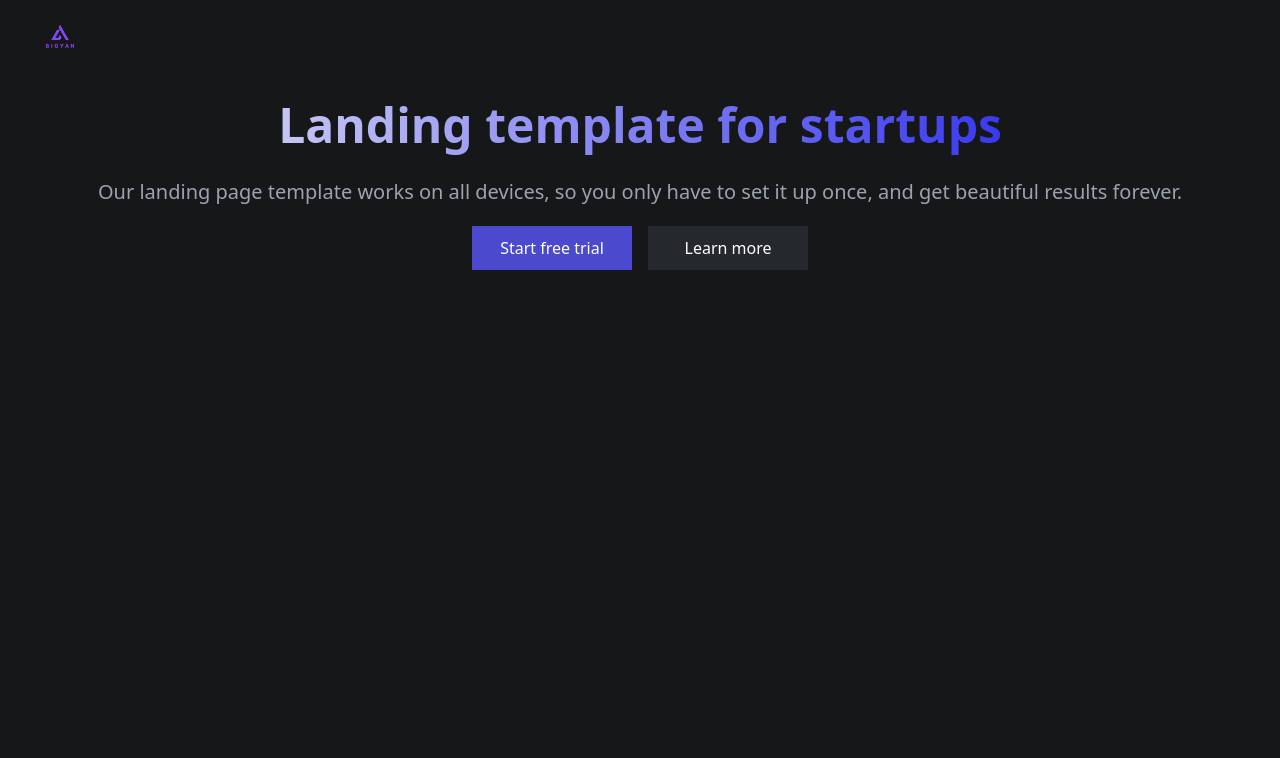
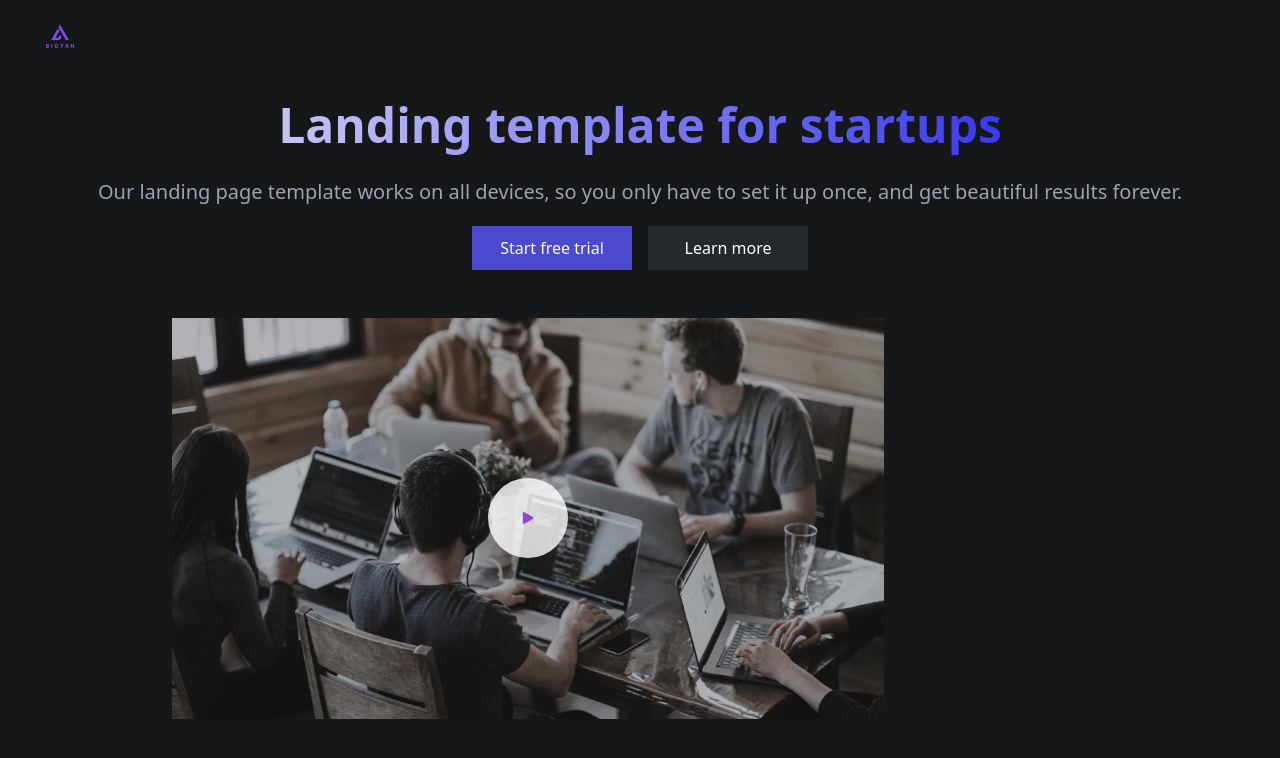
Before and after one commit to bigyan-sapkota/open-pro, a React (Vite) app: page / in a window 1280 px wide. Shown: the top 758 px of the page. Built offline with nearby package versions, Linux system fonts and the light colour scheme.

Commit message:
Completed hero section

```diff
--- a/src/Containers/Home.jsx
+++ b/src/Containers/Home.jsx
@@ -1,5 +1,7 @@
 import React from "react";
 import Button from "../Components/Button";
+import { hero } from "../assets/images";
+import { FaPlay } from "react-icons/fa";
 
 const Home = () => {
   return (
@@ -18,6 +20,13 @@ const Home = () => {
         <Button text="Start free trial" bgColor="#4B4ACF" />
         <Button text="Learn more" bgColor="#25282C" />
       </div>
+      <div className="relative mt-12 px-5 md:w-[1000px] md:px-36">
+        <img src={hero} alt="" />
+        <div className="absolute top-1/2 left-1/2 transform -translate-x-1/2 -translate-y-1/2 w-16 h-16 bg-white rounded-full opacity-80 cursor-pointer hover:opacity-70 md:w-20 md:h-20"></div>
+        <div className="absolute top-1/2 left-1/2 transform -translate-x-1/2 -translate-y-1/2 rounded-full opacity-80">
+          <FaPlay className="text-purple-700 w-3 h-3" />
+        </div>
+      </div>
     </div>
   );
 };
--- a/src/Containers/Navbar.jsx
+++ b/src/Containers/Navbar.jsx
@@ -1,4 +1,4 @@
-import React, { useState } from "react";
+import React, { useEffect, useState } from "react";
 import { logo } from "../assets/images";
 import { FiMenu } from "react-icons/fi";
 import { AiOutlineClose } from "react-icons/ai";
@@ -6,6 +6,15 @@ import Signinout from "../Components/SignInOut";
 
 const Navbar = () => {
   const [showButton, setShowButton] = useState(false);
+
+  const [deviceSize, setDeviceSize] = useState();
+
+  const resizeHandler = () => {
+    setDeviceSize(window.innerWidth);
+    if (deviceSize >= 768) {
+      setShowButton(true);
+    }
+  };
   return (
     <div className="relative">
       <div className="flex items-center justify-between">
@@ -27,6 +36,7 @@ const Navbar = () => {
                 />
               )}
             </div>
+
             <div className="absolute top-12 right-4 md:static">
               {showButton && <Signinout />}
             </div>
--- a/src/assets/images/index.js
+++ b/src/assets/images/index.js
@@ -1,5 +1,5 @@
 import logo from "./logo.png";
-import heroImage from "./hero.jpg";
+import hero from "./hero.jpg";
 import feature1 from "./feature1.png";
 import feature2 from "./feature2.png";
 import feature3 from "./feature3.png";
@@ -7,13 +7,4 @@ import person1 from "./person1.jpg";
 import person2 from "./person2.jpg";
 import person3 from "./person3.jpg";
 
-export {
-  logo,
-  heroImage,
-  feature1,
-  feature2,
-  feature3,
-  person1,
-  person2,
-  person3,
-};
+export { logo, hero, feature1, feature2, feature3, person1, person2, person3 };
```
